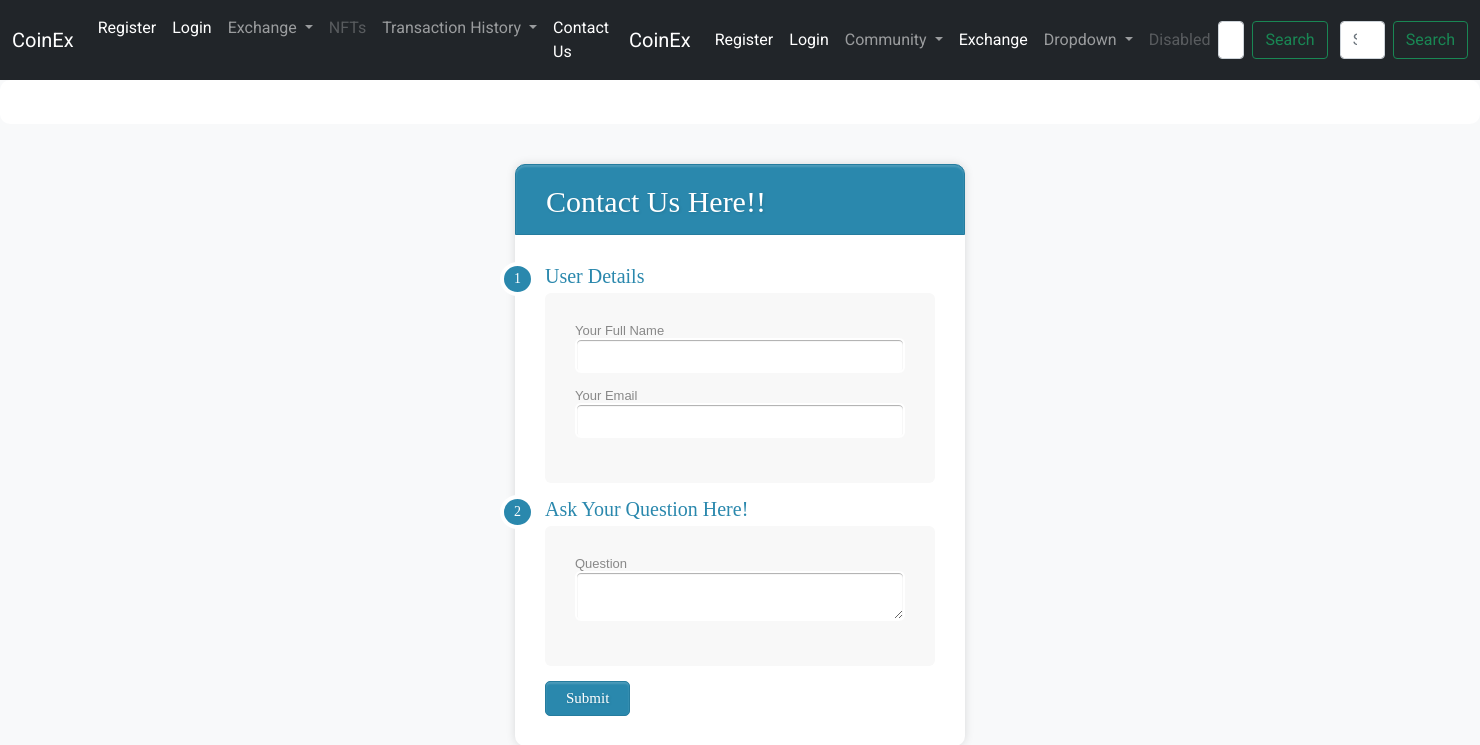
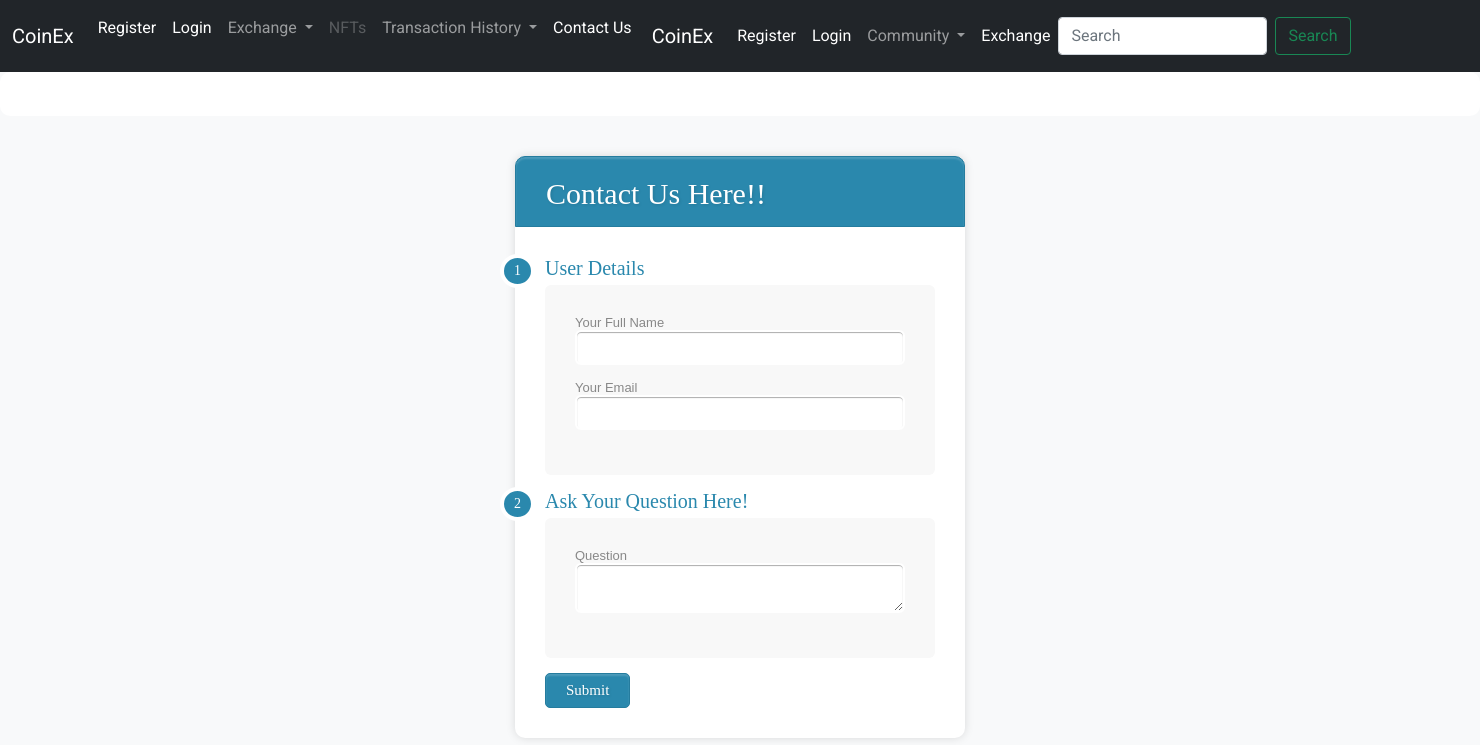
Before and after one commit to italiya07/CoinEx, a Django app: page /contact_us/ in a window 1480 px wide. Shown: the top 745 px of the page. Run offline with Django 4.2, Linux system fonts and the light colour scheme; parts of the project's set-up code (start-up, migrations or seed data) failed here and were passed over; some libraries are stand-ins or nearby versions.

Commit message:
Utsav Krishnatra | Merged |

```diff
--- a/CoinEx_project/templates/CoinEx_Index/base.html
+++ b/CoinEx_project/templates/CoinEx_Index/base.html
@@ -141,30 +141,17 @@
 
                   <li><a class="dropdown-item" href=" {% url 'profile_list' %}">Profile List</a></li>
 
-                  <li>
-                    {% comment %} <a class="dropdown-item" href="{% url 'profile_detail' pk=request.user.id %}">My Profile</a> {% endcomment %}
+                   <li>
+                     <a class="dropdown-item" href="{% url 'profile_detail' pk=request.user.id %}">My Profile</a>
                 </li>
 
-                  {% comment %} <li><a class="dropdown-item" href="{%url 'profile_details'%}">My Profile</a></li> {% endcomment %}
               </ul>
           </li>
             <li class="nav-item">
               <a class="nav-link active" aria-current="page" href=" ">Exchange</a>
             </li>
-            <li class="nav-item dropdown">
-              <a class="nav-link dropdown-toggle" href="#" id="navbarDropdown" role="button" data-bs-toggle="dropdown" aria-expanded="false">
-                Dropdown
-              </a>
-              <ul class="dropdown-menu" aria-labelledby="navbarDropdown">
-                <li><a class="dropdown-item" href="#">Action</a></li>
-                <li><a class="dropdown-item" href="#">Another action</a></li>
-                <li><hr class="dropdown-divider"></li>
-                <li><a class="dropdown-item" href="#">Something else here</a></li>
-              </ul>
-            </li>
-            <li class="nav-item">
-              <a class="nav-link disabled" href="#" tabindex="-1" aria-disabled="true">Disabled</a>
-            </li>
+
+
           </ul>
           <form class="d-flex">
             <input class="form-control me-2" type="search" placeholder="Search" aria-label="Search">
@@ -172,10 +159,7 @@
           </form>
         </div>
         </ul>
-        <form class="d-flex">
-          <input class="form-control me-2" type="search" placeholder="Search" aria-label="Search">
-          <button class="btn btn-outline-success" type="submit">Search</button>
-        </form>
+
       </div>
     </div>
   </nav>
```
Also changed, not shown: CoinEx_project/db.sqlite3.
